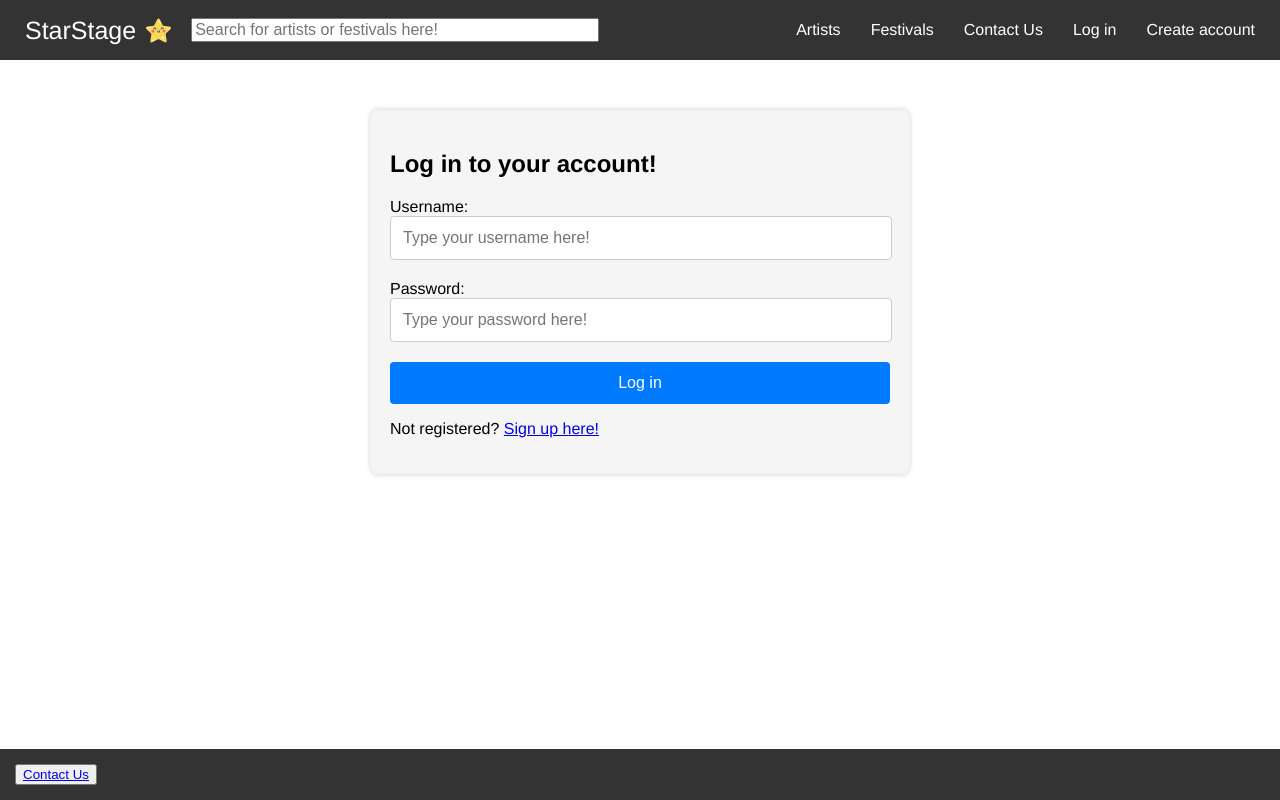
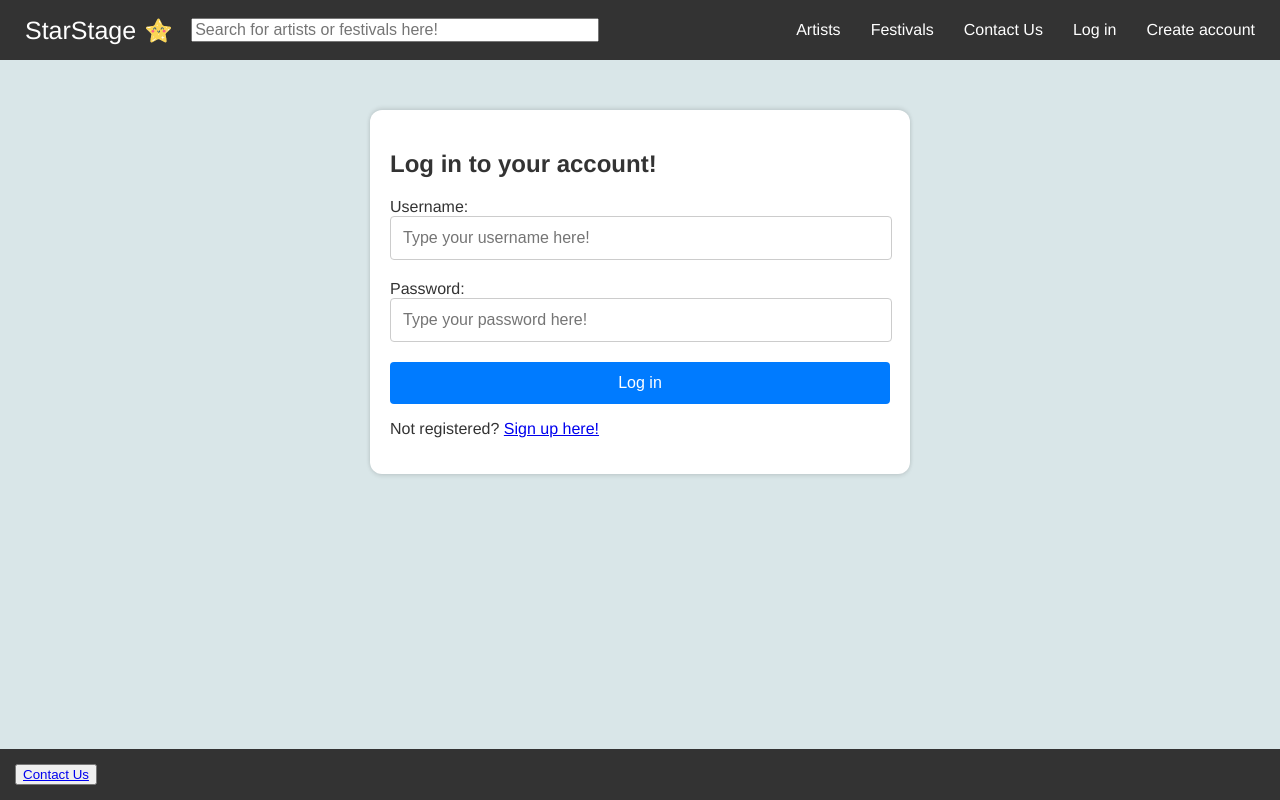
Before and after one commit to Roberto1mg/frontend-project-1dv613, a React (Vite) app: page /login in a window 1280 px wide. Built offline with nearby package versions, Linux system fonts and the light colour scheme.

Commit message:
Changed some CSS

```diff
--- a/public/style.css
+++ b/public/style.css
@@ -6,8 +6,10 @@ html,
 body {
   margin: 0;
   padding: 0;
-  padding-bottom: 30px;
+  padding-bottom: 40px;
   font-family: Helvetica, sans-serif;
+  background-color: #d9e6e8;
+  color: #333;
 }
 
 /* Form styling */
@@ -15,8 +17,8 @@ body {
   margin: 50px auto;
   width: 80%;
   max-width: 500px;
-  background-color: #f5f5f5;
-  border-radius: 8px;
+  background-color: #ffffff;
+  border-radius: 12px;
   box-shadow: 0 -2px 4px rgba(0, 0, 0, 0.1), 0 2px 4px rgba(0, 0, 0, 0.1);
   padding: 20px;
 }
@@ -83,6 +85,17 @@ body {
 }
 
 /* Profile */
+.profile-container {
+  margin: 50px auto;
+  width: 80%;
+  max-width: 600px;
+  background-color: #ffffff;
+  border-radius: 12px;
+  box-shadow: 0 4px 8px rgba(0, 0, 0, 0.1);
+  padding: 30px;
+  text-align: center;
+}
+
 .profile-info {
   display: flex;
   flex-direction: column;
@@ -95,10 +108,10 @@ body {
   padding: 10px 0;
   border-bottom: 1px solid #eee;
   display: flex;
+  justify-content: space-between;
 }
 
 .label {
-  width: 140px;
   font-weight: 600;
   color: #555;
 }
--- a/src/components/ArtistInfo/ArtistInfo.css
+++ b/src/components/ArtistInfo/ArtistInfo.css
@@ -1,5 +1,5 @@
 .item-card {
-  background-color: #f5f5f5;
+  background-color: #ffffff;
   border: 1px solid #e0e0e0;
   border-radius: 12px;
   padding: 16px;
--- a/src/pages/ProfilePage.jsx
+++ b/src/pages/ProfilePage.jsx
@@ -53,7 +53,7 @@ const ProfilePage = () => {
 
   return (
     <>
-      <div className="form-container">
+      <div className="profile-container">
         <h2 className="center-text">Welcome to your profile, {username}!</h2>
         <div className="profile-info">
           <p><span className="label">First Name:</span> {firstName}</p>
```
